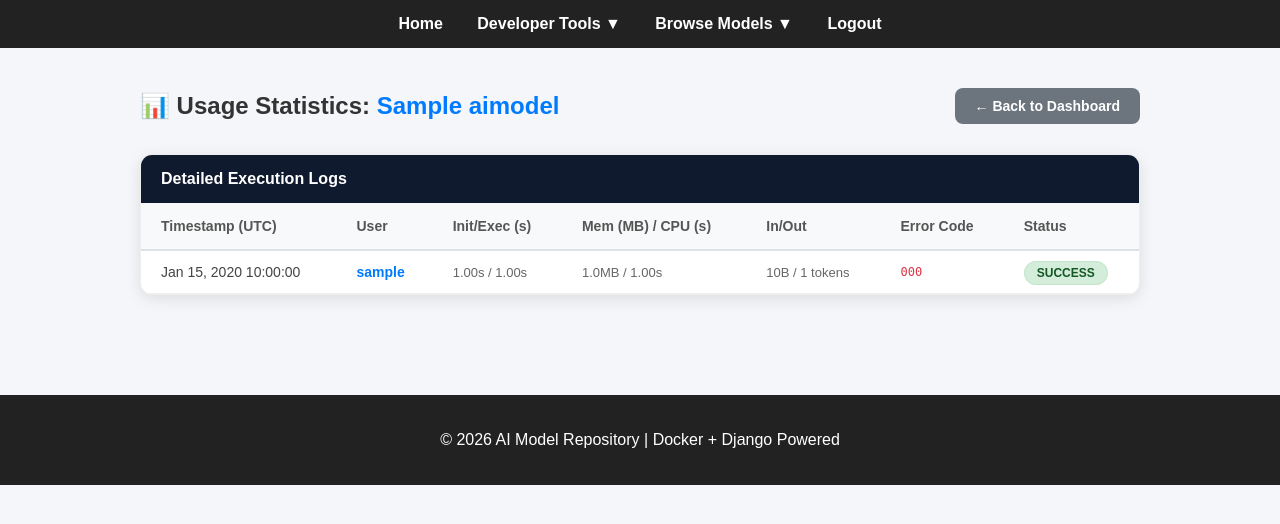
After one commit to KySchwartz/ai-model-repository, a Django app: page /developer/models/1/usage/ in a window 1280 px wide. The commit adds this page. Shown: the top 524 px of the page. Run offline with Django 5.2, Linux system fonts and the light colour scheme; a user stored in the database is signed in; tables that the repository leaves empty hold one stand-in row (values such as "Sample post"); parts of the project's set-up code (start-up, migrations or seed data) failed here and were passed over.

Commit message:
Added features to track model usage data

```diff
--- a/backend/core/models.py
+++ b/backend/core/models.py
@@ -80,3 +80,21 @@ def replace_model_file(sender, instance, **kwargs):
     new_file = instance.model_file
     if old_file and old_file != new_file:
         old_file.delete(save=False)
+
+class ModelUsage(models.Model):
+    model = models.ForeignKey(AIModel, on_delete=models.CASCADE, related_name='usages')
+    user = models.ForeignKey(User, on_delete=models.SET_NULL, null=True, blank=True)
+    timestamp = models.DateTimeField(auto_now_add=True)
+    init_time_seconds = models.FloatField(default=0)
+    execution_time_seconds = models.FloatField(default=0)
+    peak_memory_mb = models.FloatField(null=True, blank=True)
+    cpu_usage_seconds = models.FloatField(null=True, blank=True)
+    input_size_bytes = models.IntegerField(default=0)
+    output_token_count = models.IntegerField(null=True, blank=True)
+    output_type = models.CharField(max_length=50, blank=True)
+    error_code = models.CharField(max_length=50, default='SUCCESS')
+    status = models.CharField(max_length=20) # 'success' or 'error'
+
+    def __str__(self):
+        user_label = self.user.username if self.user else "Anonymous"
+        return f"{self.model.title} used by {user_label} at {self.timestamp}"
--- a/backend/core/urls.py
+++ b/backend/core/urls.py
@@ -45,6 +45,7 @@ urlpatterns = [
     path("developer/dashboard/", views.developer_dashboard, name="developer_dashboard"),
     path("developer/models/<int:pk>/edit/", views.edit_ai_model, name="edit_ai_model"),
     path("developer/models/<int:pk>/delete/", views.delete_ai_model, name="delete_ai_model"),
+    path("developer/models/<int:model_id>/usage/", views.model_usage_stats, name="model_usage_stats"),
 
     #Admin Path
     path('admin/', admin.site.urls),
--- a/backend/core/views.py
+++ b/backend/core/views.py
@@ -2,7 +2,8 @@ from django.shortcuts import render
 from django.contrib.auth.decorators import login_required, user_passes_test
 from django.shortcuts import render, redirect, get_object_or_404
 from django.conf import settings
-from .models import AIModel
+from django.db.models import Q
+from .models import AIModel, ModelUsage
 from .forms import CustomSignupForm
 from .forms import AIModelForm
 from .forms import AIServiceForm
@@ -12,6 +13,7 @@ import httpx
 from asgiref.sync import sync_to_async
 from asgiref.sync import async_to_sync
 import os
+import time
 import ast
 import zipfile
 import io
@@ -83,9 +85,17 @@ def model_list(request):
 
 # View for AI Services
 def ai_service_catalog(request):
-    # Only fetch models that are marked as interactive services
+    query = request.GET.get('q', '')
     services = AIModel.objects.filter(is_interactive=True).order_by('-upload_date')
-    return render(request, "service_catalog.html", {"services": services})
+
+    if query:
+        services = services.filter(
+            Q(title__icontains=query) |
+            Q(description__icontains=query) |
+            Q(framework__icontains=query)
+        )
+
+    return render(request, "service_catalog.html", {"services": services, "query": query})
 
 # View to retrieve AI service interfaces
 def model_service_page(request, model_id):
@@ -95,6 +105,7 @@ def model_service_page(request, model_id):
     response_data = None
 
     if request.method == "POST":
+        start_time = time.time()
         input_data = ""
 
         # Check if the service expects a file or text
@@ -124,7 +135,7 @@ def model_service_page(request, model_id):
                             "user_input": input_data, # Could be text OR the path to the Excel
                             "file_path": service.model_file.name,
                             "output_type": service.output_type,
-                            "extension": service.output_extension
+                            "extension": service.output_extension or ""
                         },
                         timeout=300.0
                     )
@@ -140,6 +151,22 @@ def model_service_page(request, model_id):
                 download_url = response_data.get("download_url")
             else:
                 result = f"Error: {response_data.get('message')}"
+
+            # Record Telemetry
+            m = response_data.get("metrics", {})
+            ModelUsage.objects.create(
+                model=service,
+                user=request.user if request.user.is_authenticated else None,
+                init_time_seconds=m.get("init_time", 0),
+                execution_time_seconds=m.get("execution_time", 0),
+                peak_memory_mb=m.get("peak_memory", 0),
+                cpu_usage_seconds=m.get("cpu_usage", 0),
+                input_size_bytes=m.get("input_size", 0),
+                output_token_count=m.get("output_tokens", 0),
+                output_type=service.output_type,
+                error_code=m.get("error_code", "UNKNOWN"),
+                status=response_data.get("status", "error")
+            )
 
         except Exception as e:
             error_detail = response_data.get('message') if response_data else None
@@ -264,3 +291,13 @@ def edit_ai_model(request, pk):
         "form": form,
         "model": model
     })
+
+@user_passes_test(developer_check)
+def model_usage_stats(request, model_id):
+    # Ensure the developer only sees stats for their own model
+    model = get_object_or_404(AIModel, id=model_id, developer=request.user)
+    usages = model.usages.all().order_by('-timestamp')
+    return render(request, "model_usage_stats.html", {
+        "model": model,
+        "usages": usages
+    })
--- a/backend/templates/developer_dashboard.html
+++ b/backend/templates/developer_dashboard.html
@@ -86,7 +86,7 @@
                         <td>{{ service.output_type }}</td>
                         <td>{{ service.output_extension }}</td>
 
-                        <td class="text-end">
+                        <td class="text-end" style="white-space: nowrap;">
                             <a href="{% url 'edit_ai_model' service.id %}" class="btn btn-sm btn-edit me-2">Edit</a>
 
                             <a href="{% url 'delete_ai_model' service.id %}"
@@ -94,6 +94,7 @@
                                onclick="return confirm('Are you sure you want to delete this service? This action cannot be undone.');">
                                 Delete
                             </a>
+                            <a href="{% url 'model_usage_stats' service.id %}" class="btn btn-sm btn-info">Stats</a>
                         </td>
                     </tr>
                     {% empty %}
--- /dev/null
+++ b/backend/templates/model_usage_stats.html
@@ -0,0 +1,78 @@
+{% extends "base.html" %}
+{% block content %}
+
+<div style="max-width: 1000px; margin: 40px auto; padding: 0 20px; text-align: left;">
+    <div style="display: flex; justify-content: space-between; align-items: center; margin-bottom: 30px;">
+        <h2 style="color: #333; margin: 0;">📊 Usage Statistics: <span style="color: #007BFF;">{{ model.title }}</span></h2>
+        <a href="{% url 'developer_dashboard' %}"
+           style="background: #6c757d; color: white; padding: 10px 20px; text-decoration: none; border-radius: 8px; font-weight: bold; font-size: 14px;">
+           ← Back to Dashboard
+        </a>
+    </div>
+
+    <div style="background: white; border-radius: 12px; box-shadow: 0 4px 15px rgba(0,0,0,0.1); overflow: hidden; border: 1px solid #eee;">
+        <div style="background: #101a2f; color: white; padding: 15px 20px;">
+            <h5 style="margin: 0; font-size: 16px;">Detailed Execution Logs</h5>
+        </div>
+
+        <div style="overflow-x: auto;">
+            <table style="width: 100%; border-collapse: collapse; font-family: sans-serif;">
+                <thead>
+                    <tr style="background: #f8f9fa; border-bottom: 2px solid #dee2e6; text-align: left;">
+                        <th style="padding: 15px 20px; font-size: 14px; color: #555;">Timestamp (UTC)</th>
+                        <th style="padding: 15px 20px; font-size: 14px; color: #555;">User</th>
+                        <th style="padding: 15px 20px; font-size: 14px; color: #555;">Init/Exec (s)</th>
+                        <th style="padding: 15px 20px; font-size: 14px; color: #555;">Mem (MB) / CPU (s)</th>
+                        <th style="padding: 15px 20px; font-size: 14px; color: #555;">In/Out</th>
+                        <th style="padding: 15px 20px; font-size: 14px; color: #555;">Error Code</th>
+                        <th style="padding: 15px 20px; font-size: 14px; color: #555;">Status</th>
+                    </tr>
+                </thead>
+                <tbody>
+                    {% for usage in usages %}
+                    <tr style="border-bottom: 1px solid #eee;">
+                        <td style="padding: 12px 20px; font-size: 14px; color: #444;">{{ usage.timestamp|date:"M d, Y H:i:s" }}</td>
+                        <td style="padding: 12px 20px; font-size: 14px; color: #444;">
+                            {% if usage.user %}
+                                <strong style="color: #007BFF;">{{ usage.user.username }}</strong>
+                            {% else %}
+                                <span style="color: #999; font-style: italic;">Anonymous</span>
+                            {% endif %}
+                        </td>
+                        <td style="padding: 12px 20px; font-size: 13px; color: #666;">
+                            {{ usage.init_time_seconds|floatformat:2 }}s / {{ usage.execution_time_seconds|floatformat:2 }}s
+                        </td>
+                        <td style="padding: 12px 20px; font-size: 13px; color: #666;">
+                            {{ usage.peak_memory_mb|floatformat:1 }}MB / {{ usage.cpu_usage_seconds|floatformat:2 }}s
+                        </td>
+                        <td style="padding: 12px 20px; font-size: 13px; color: #666;">
+                            {{ usage.input_size_bytes }}B / {{ usage.output_token_count|default:0 }} tokens
+                        </td>
+                        <td style="padding: 12px 20px; font-size: 12px; font-family: monospace; color: {% if usage.error_code == 'SUCCESS' %}#28a745{% else %}#dc3545{% endif %};">
+                            {{ usage.error_code }}
+                        </td>
+                        <td style="padding: 12px 20px;">
+                            {% if usage.status == 'success' %}
+                                <span style="background: #d4edda; color: #155724; padding: 4px 12px; border-radius: 20px; font-size: 12px; font-weight: bold; border: 1px solid #c3e6cb;">
+                                    SUCCESS
+                                </span>
+                            {% else %}
+                                <span style="background: #f8d7da; color: #721c24; padding: 4px 12px; border-radius: 20px; font-size: 12px; font-weight: bold; border: 1px solid #f5c6cb;">
+                                    ERROR
+                                </span>
+                            {% endif %}
+                        </td>
+                    </tr>
+                    {% empty %}
+                    <tr>
+                        <td colspan="4" style="padding: 40px; text-align: center; color: #999; font-style: italic;">
+                            No usage data has been recorded for this model yet.
+                        </td>
+                    </tr>
+                    {% endfor %}
+                </tbody>
+            </table>
+        </div>
+    </div>
+</div>
+{% endblock %}
```
Also changed, not shown: ai_suite/routes/execute.py (+90 -10 lines), backend/core/admin.py (+7 -1 lines), backend/templates/service_catalog.html (+19 -0 lines), sandbox/sandbox_runner.py (+39 -1 lines), backend/core/migrations/0007_alter_aimodel_output_extension_modelusage.py (added), backend/core/migrations/0008_remove_modelusage_duration_seconds_and_more.py (added).
